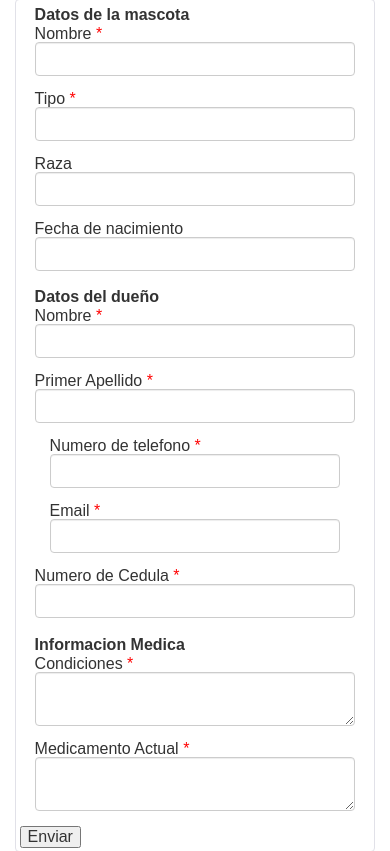
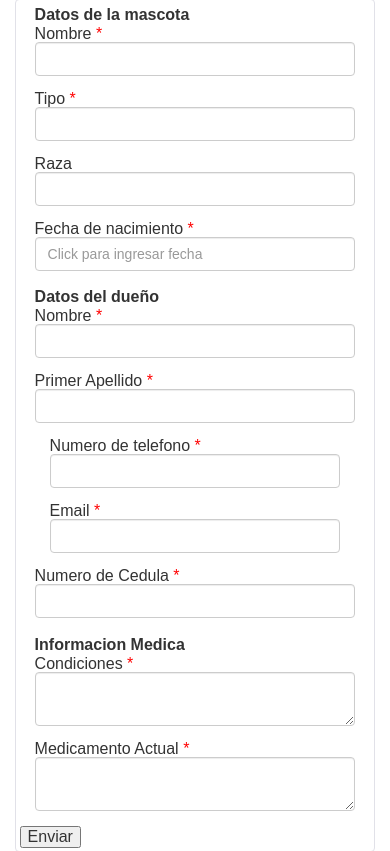
Before and after one commit to amirghin/SRCPA, a PHP site: page / in a window 390 px wide. Shown: the part 97-948 px from the top of the page. Run offline with PHP 8.4, Linux system fonts and the light colour scheme; some libraries are stand-ins or nearby versions.

Commit message:
Adding query UI to handle date picker in form

```diff
--- a/Owner.php
+++ b/Owner.php
@@ -46,7 +46,7 @@
 		}
 
 		public function getName(){
-			return $this->name;
+			return $this->name . "<br>";
 		}
 
 		public function getPhone(){
--- /dev/null
+++ b/footer.php
@@ -0,0 +1,11 @@
+		</div>
+	</body>
+	<script src="//code.jquery.com/jquery-1.10.2.js"></script>
+	<script src="//code.jquery.com/ui/1.11.2/jquery-ui.js"></script>
+	<script type="text/javascript">
+		$(document).ready(function(){
+			$( "#datepicker" ).datepicker();
+			console.log("hola");
+		})
+	</script>
+</html>
--- /dev/null
+++ b/header.php
@@ -0,0 +1,25 @@
+<!DOCTYPE html>
+
+	<head>
+		<title>SRCPA</title>
+		<meta charset="utf-8">
+	    <meta http-equiv="X-UA-Compatible" content="IE=edge">
+	    <meta name="viewport" content="width=device-width, initial-scale=1, maximum-scale=1, user-scalable=no">
+		<link rel="stylesheet" href="//maxcdn.bootstrapcdn.com/bootstrap/3.2.0/css/bootstrap.min.css">
+		<link rel="stylesheet" type="text/css" href="css/main.css">
+		<link rel="stylesheet" href="//code.jquery.com/ui/1.11.2/themes/smoothness/jquery-ui.css">
+		<link rel="stylesheet" href="//code.jquery.com/ui/1.11.2/themes/smoothness/jquery-ui.css">
+	</head>
+
+	<body>
+		<div id="wrapper" class="container-fluid">
+			<header class="row">
+				<h1>SRCPA</h1>
+				<nav class="top-navigation row">
+					<ul class="row">
+						<li class="col-md-4"><a href="">Ver Expediente</a></li>
+						<li class="col-md-4"><a href="">Crear Expediente</a></li>
+						<li class="col-md-4"><a href="">Borrar Expediente</a></li>
+					</ul>
+				</nav>
+			</header>
--- a/index.php
+++ b/index.php
@@ -1,30 +1,6 @@
 <?php
-//Include "AppInit.php";
+Include "header.php";
 ?>
-<!DOCTYPE html>
-
-	<head>
-		<title>SRCPA</title>
-		<meta charset="utf-8">
-	    <meta http-equiv="X-UA-Compatible" content="IE=edge">
-	    <meta name="viewport" content="width=device-width, initial-scale=1, maximum-scale=1, user-scalable=no">
-		<link rel="stylesheet" href="//maxcdn.bootstrapcdn.com/bootstrap/3.2.0/css/bootstrap.min.css">
-		<link rel="stylesheet" type="text/css" href="css/main.css">
-	</head>
-
-	<body>
-		<div id="wrapper" class="container-fluid">
-			<header class="row">
-				<h1>SRCPA</h1>
-				<nav class="top-navigation row">
-					<ul class="row">
-						<li class="col-md-4"><a href="">Ver Expediente</a></li>
-						<li class="col-md-4"><a href="">Crear Expediente</a></li>
-						<li class="col-md-4"><a href="">Borrar Expediente</a></li>
-					</ul>
-				</nav>
-			</header>
-
 <section class="content row">
 	<div class="ver_expediente">
 		<h2>Ver expediente</h2>
@@ -47,8 +23,8 @@
 					<input name="raza" type="text" class="form-control"/>
 				</div>
 				<div class="form-group">
-								<label for="fecha_nacimiento">Fecha de nacimiento</label>
-								<input name="fecha_nacimiento" type="text" class="form-control" required/>
+					<label for="fecha_nacimiento">Fecha de nacimiento  <span class="error">*</span></label>
+					<input name="fecha_nacimiento" type="text" class="form-control" id="datepicker" required placeholder="Click para ingresar fecha"/>
 				</div>
 			</fieldset>
 			<fieldset class="col-md-6">
@@ -94,6 +70,6 @@
 		<h2>Borrar Expediente</h2>
 	</div>
 </section>
-		</div>
-	</body
-</html>
+<?php
+Include "footer.php";
+?>
```
Also changed, not shown: AppInit.php (+7 -9 lines). Lines whose indentation alone changed are shown as unchanged.
